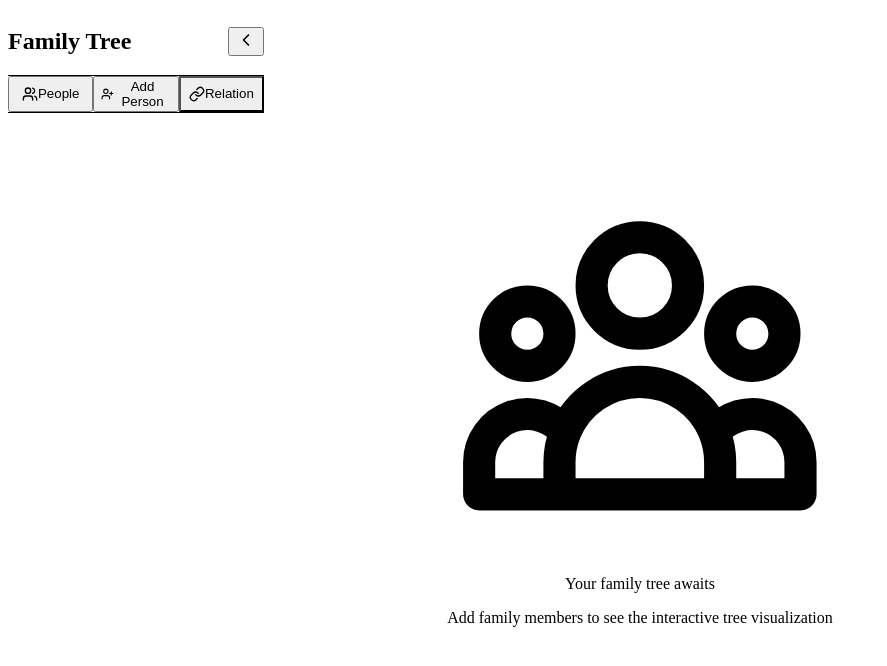
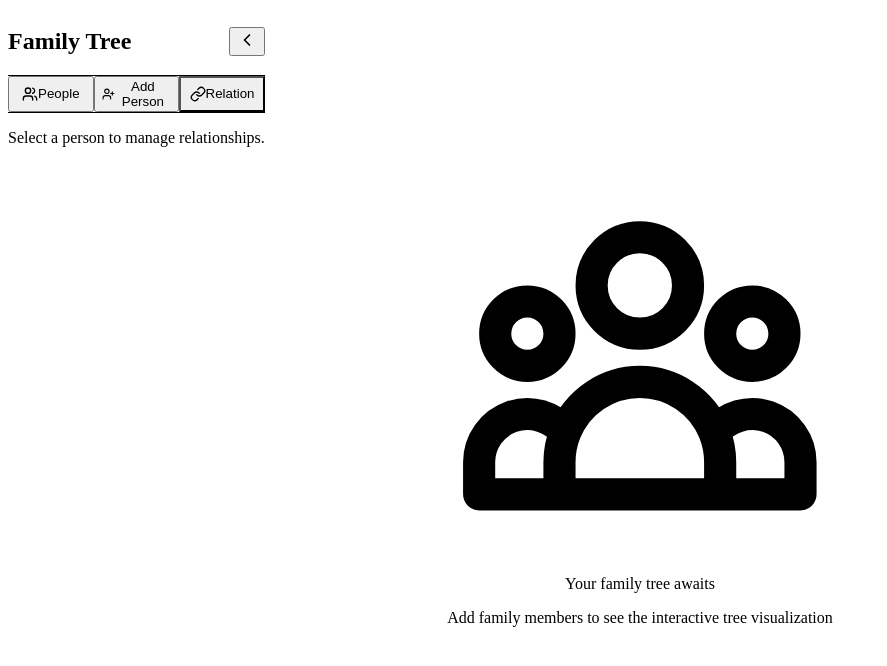
Before and after one commit to cbgoodson/family-tree-app, a React (Vite) app: page / in a window 1280 px wide. Both pictures are taken after a click on the button "Relation". Shown: the top 666 px of the page, without its empty margins (0-887 px from the left). Built offline with nearby package versions, Linux system fonts and the light colour scheme.

Commit message:
refactor sidebar tab handling

```diff
--- a/src/components/Sidebar.tsx
+++ b/src/components/Sidebar.tsx
@@ -27,7 +27,7 @@ const Sidebar: React.FC<SidebarProps> = ({
     React.useEffect(() => {
       const handleEditPersonEvent = (event: CustomEvent<Person>) => {
         setEditingPerson(event.detail);
-        setActiveTab('add-person');
+        handleTabChange('add-person');
       };
 
       window.addEventListener('editPerson', handleEditPersonEvent as EventListener);
@@ -37,10 +37,20 @@ const Sidebar: React.FC<SidebarProps> = ({
       };
   }, []);
 
+  const handleTabChange = (tab: TabType) => {
+    setActiveTab(tab);
+    if (tab !== 'add-person') {
+      setEditingPerson(undefined);
+    }
+    if (tab !== 'add-relationship') {
+      setRelationshipPerson(undefined);
+    }
+  };
+
   const handleEditPerson = (person: Person, e: React.MouseEvent) => {
     e.stopPropagation();
     setEditingPerson(person);
-    setActiveTab('add-person');
+    handleTabChange('add-person');
   };
 
   const handleFormSubmit = (personData: Omit<Person, 'id'>) => {
@@ -50,71 +60,30 @@ const Sidebar: React.FC<SidebarProps> = ({
       addPerson(personData);
     }
     setEditingPerson(undefined);
-    setActiveTab('people');
+    handleTabChange('people');
   };
 
   const handleFormCancel = () => {
     setEditingPerson(undefined);
-    setActiveTab('people');
+    handleTabChange('people');
   };
 
   const handleAddPersonTab = () => {
     setEditingPerson(undefined);
-    setActiveTab('add-person');
+    handleTabChange('add-person');
   };
 
   const handleAddRelationship = () => {
     if (selectedPerson) {
       setRelationshipPerson(selectedPerson);
-      setActiveTab('add-relationship');
+      handleTabChange('add-relationship');
     }
   };
 
+  const renderContent = () => {
+    switch (activeTab) {
+      case 'people':
         return (
-    <>
-      <div className={`fixed top-0 left-0 h-full bg-white shadow-lg transition-all duration-300 z-10 ${isOpen ? 'w-80' : 'w-0'} overflow-hidden`}>
-        <div className="flex flex-col h-full">
-          <div className="p-4 bg-gray-50 border-b border-gray-200 flex justify-between items-center">
-            <h2 className="text-lg font-semibold text-gray-800">Family Tree</h2>
-            <button onClick={toggleSidebar} className="p-1 rounded hover:bg-gray-200">
-              <ChevronLeftIcon size={20} />
-            </button>
-          </div>
-
-          <div className="flex border-b border-gray-200">
-            <button
-              className={`flex-1 py-3 px-4 text-sm font-medium ${activeTab === 'people' ? 'text-blue-600 border-b-2 border-blue-600' : 'text-gray-500 hover:text-gray-700'}`}
-              onClick={() => setActiveTab('people')}
-            >
-              <div className="flex items-center justify-center gap-2">
-                <UsersIcon size={16} />
-                <span>People</span>
-              </div>
-            </button>
-
-            <button
-              className={`flex-1 py-3 px-4 text-sm font-medium ${activeTab === 'add-person' ? 'text-blue-600 border-b-2 border-blue-600' : 'text-gray-500 hover:text-gray-700'}`}
-              onClick={handleAddPersonTab}
-            >
-              <div className="flex items-center justify-center gap-2">
-                <UserPlusIcon size={16} />
-                <span>Add Person</span>
-              </div>
-            </button>
-
-            <button
-              className={`flex-1 py-3 px-4 text-sm font-medium ${activeTab === 'add-relationship' ? 'text-blue-600 border-b-2 border-blue-600' : 'text-gray-500 hover:text-gray-700'}`}
-              onClick={() => setActiveTab('add-relationship')}
-            >
-              <div className="flex items-center justify-center gap-2">
-                <LinkIcon size={16} />
-                <span>Relation</span>
-              </div>
-            </button>
-          </div>
-
-          <div className="flex-1 overflow-y-auto p-4">
-            {activeTab === 'people' && (
           <div className="space-y-2">
             <h3 className="text-sm font-medium text-gray-500 mb-2">
               Family Members
@@ -172,25 +141,76 @@ const Sidebar: React.FC<SidebarProps> = ({
               </button>
             )}
           </div>
-            )}
+        );
 
-            {activeTab === 'add-person' && (
+      case 'add-person':
+        return (
           <PersonFormInline
             person={editingPerson}
             onSubmit={handleFormSubmit}
             onCancel={handleFormCancel}
           />
-            )}
+        );
 
-            {activeTab === 'add-relationship' && relationshipPerson && (
+      case 'add-relationship':
+        return relationshipPerson ? (
           <RelationshipManager
             person={relationshipPerson}
-                onClose={() => {
-                  setRelationshipPerson(undefined);
-                  setActiveTab('people');
-                }}
+            onClose={() => handleTabChange('people')}
           />
-            )}
+        ) : (
+          <p className="text-sm text-gray-500">Select a person to manage relationships.</p>
+        );
+
+      default:
+        return null;
+    }
+  };
+
+  return (
+    <>
+      <div className={`fixed top-0 left-0 h-full bg-white shadow-lg transition-all duration-300 z-10 ${isOpen ? 'w-80' : 'w-0'} overflow-hidden`}>
+        <div className="flex flex-col h-full">
+          <div className="p-4 bg-gray-50 border-b border-gray-200 flex justify-between items-center">
+            <h2 className="text-lg font-semibold text-gray-800">Family Tree</h2>
+            <button onClick={toggleSidebar} className="p-1 rounded hover:bg-gray-200">
+              <ChevronLeftIcon size={20} />
+            </button>
+          </div>
+
+          <div className="flex border-b border-gray-200">
+            <button
+              className={`flex-1 py-3 px-4 text-sm font-medium ${activeTab === 'people' ? 'text-blue-600 border-b-2 border-blue-600' : 'text-gray-500 hover:text-gray-700'}`}
+              onClick={() => handleTabChange('people')}
+            >
+              <div className="flex items-center justify-center gap-2">
+                <UsersIcon size={16} />
+                <span>People</span>
+              </div>
+            </button>
+
+            <button
+              className={`flex-1 py-3 px-4 text-sm font-medium ${activeTab === 'add-person' ? 'text-blue-600 border-b-2 border-blue-600' : 'text-gray-500 hover:text-gray-700'}`}
+              onClick={handleAddPersonTab}
+            >
+              <div className="flex items-center justify-center gap-2">
+                <UserPlusIcon size={16} />
+                <span>Add Person</span>
+              </div>
+            </button>
+
+            <button
+              className={`flex-1 py-3 px-4 text-sm font-medium ${activeTab === 'add-relationship' ? 'text-blue-600 border-b-2 border-blue-600' : 'text-gray-500 hover:text-gray-700'}`}
+              onClick={() => handleTabChange('add-relationship')}
+            >
+              <div className="flex items-center justify-center gap-2">
+                <LinkIcon size={16} />
+                <span>Relation</span>
+              </div>
+            </button>
+          </div>
+          <div className="flex-1 overflow-y-auto p-4">
+            {renderContent()}
           </div>
         </div>
       </div>
```
Also changed, not shown: 1 other file (tests, documents, lock files or other folders). Lines whose indentation alone changed are shown as unchanged.
